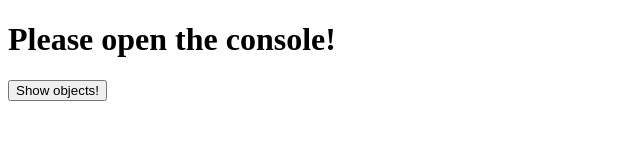
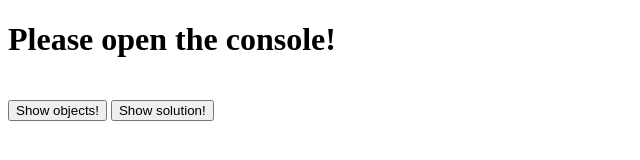
Before and after one commit to MedyThawedy/20220819-Lev1_8_js-vertiefung_objects_arrays_loop_accessing, a plain HTML site: page index.html in a window 1280 px wide. Shown: the whole page, without its empty margins (0-640 px from the left). Drawn offline with Linux system fonts and the light colour scheme.

Commit message:
first commit

```diff
--- /dev/null
+++ b/assets/css/style.css
@@ -0,0 +1,3 @@
+.clsBtn {
+    margin-top: 2.5vh;
+}
--- a/assets/js/main.js
+++ b/assets/js/main.js
@@ -39,5 +39,37 @@ function showObj() {
             console.log('name : ' + name, ' , age : ' + age, ', coop ' + coop + ', emails :' + emails[0] + ' : ' + emails[1]);
         }
     );
+    console.log('-----------------------------');
+    console.log('-----------------------------');
+    studentData.forEach(
+        ({ name, age, coop, address, emails }) => {
+            console.log('name : ' + name, ' , age : ' + age, ', coop ' + coop + ', emails :' + emails[0] + ' : ' + emails[1]);
+        }
+    );
 
 }
+
+console.log('-----------------------------');
+console.log('-----------------------------');
+
+function showSolution() {
+    console.log('-------------Map()----------------');
+    studentData.map(
+        ({ name, age, coop, address, emails }) => {
+            console.log('name : ' + name)
+            console.log('coop ' + coop);
+            console.log(emails);
+        }
+    );
+
+    console.log('--------------ForEach()---------------');
+    studentData.forEach(
+        ({ name, age, coop, address, emails }) => {
+            console.log('name : ' + name)
+            console.log('coop ' + coop);
+            console.log(emails);
+            console.log(address.city);
+        }
+    );
+
+}
--- a/index.html
+++ b/index.html
@@ -5,12 +5,14 @@
     <meta charset="UTF-8">
     <meta http-equiv="X-UA-Compatible" content="IE=edge">
     <meta name="viewport" content="width=device-width, initial-scale=1.0">
+    <link rel="stylesheet" href="./assets/css/style.css">
     <title>Document</title>
 </head>
 
 <body>
     <h1>Please open the console!</h1>
     <button onclick="showObj()">Show objects!</button>
+    <button class="clsBtn" onclick="showSolution()">Show solution!</button>
     <script src="./assets/js/main.js"></script>
 </body>
 
```
